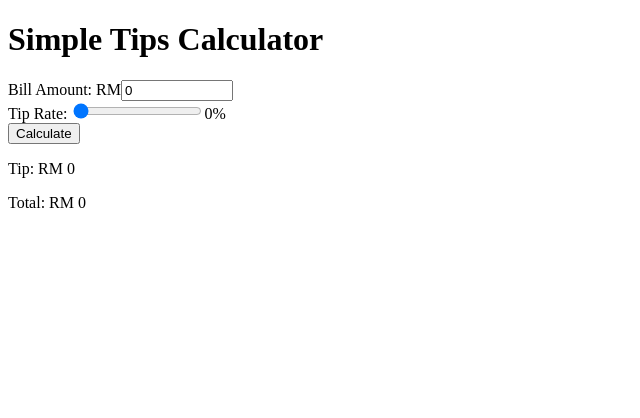
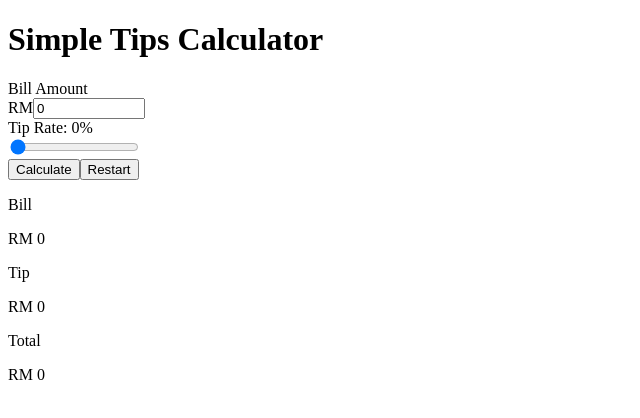
Before and after one commit to anderutan/exercises-for-programmers, a React (Vite) app in the folder 0. Turning problems into code/tip-calculator/: page / in a window 1280 px wide. Shown: the top 418 px of the page, without its empty margins (0-640 px from the left). Built offline with nearby package versions, Linux system fonts and the light colour scheme.

Commit message:
Adjust to meet design

```diff
--- a/0. Turning problems into code/tip-calculator/src/App.jsx
+++ b/0. Turning problems into code/tip-calculator/src/App.jsx
@@ -6,8 +6,6 @@ function App() {
   const [tipRate, setTipRate] = useState(0);
   const [total, setTotal] = useState(0);
   const billAmountRef = useRef(true);
-  const tipRateRef = useRef(true);
-  const [hadCalculate, setHadCalculate] = useState(false);
 
   function handleSubmit(e) {
     e.preventDefault();
@@ -41,9 +39,11 @@ function App() {
 
   return (
     <form onSubmit={handleSubmit} className='form-container'>
+      <h1>Simple Tips Calculator</h1>
       <div>
-        <h1>Simple Tips Calculator</h1>
-        <label htmlFor='bill'>Bill Amount: RM</label>
+        <label htmlFor='bill'>Bill Amount</label>
+        <div>
+          <span>RM</span>
           <input
             type='number'
             id='bill'
@@ -56,9 +56,11 @@ function App() {
             onClick={() => handleClick(setBillAmount, billAmountRef)}
           />
         </div>
-
+        <div>
           <div>
             <label htmlFor='tip-rate'>Tip Rate: </label>
+            <span>{tipRate}%</span>
+          </div>
           <input
             type='range'
             id='tip-rate'
@@ -69,20 +71,27 @@ function App() {
             max={100}
             onChange={(e) => handleChange(e, setTipRate)}
           />
-        <span>{tipRate}%</span>
+        </div>
+        <div>
+          <button type='submit'>Calculate</button>
+
+          <button onClick={() => window.location.reload()}>Restart</button>
+        </div>
       </div>
 
-      <button type='submit'>Calculate</button>
-
-      {hadCalculate && (
-        <button onClick={() => window.location.reload()}>
-          Calculate again
-        </button>
-      )}
-
       <div>
-        <p>Tip: RM {tip}</p>
-        <p>Total: RM {total}</p>
+        <div>
+          <p>Bill</p>
+          <p>RM {billAmount}</p>
+        </div>
+        <div>
+          <p>Tip</p>
+          <p>RM {tip}</p>
+        </div>
+        <div>
+          <p>Total</p>
+          <p>RM {total}</p>
+        </div>
       </div>
     </form>
   );
```
Lines whose indentation alone changed are shown as unchanged.
